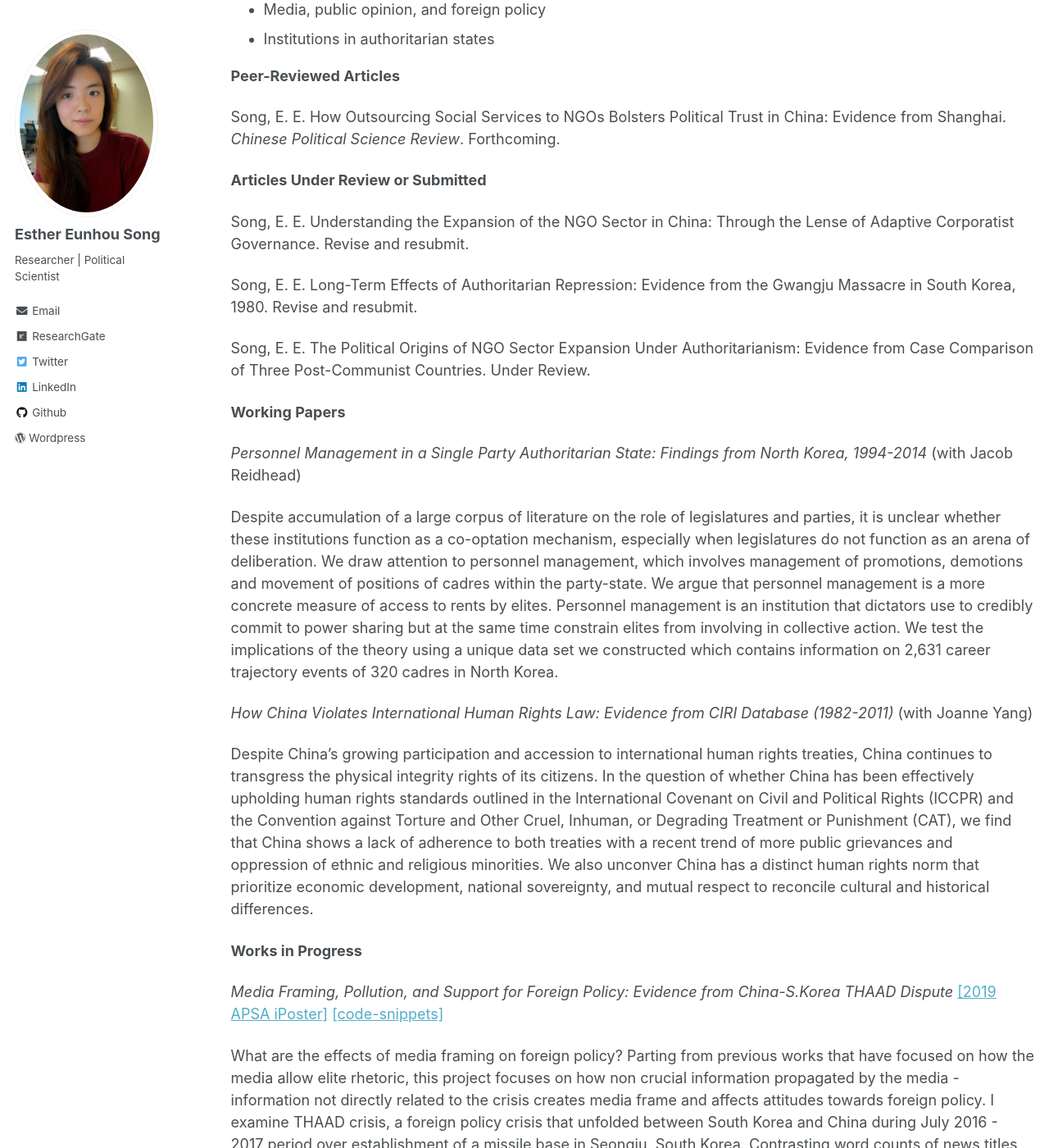
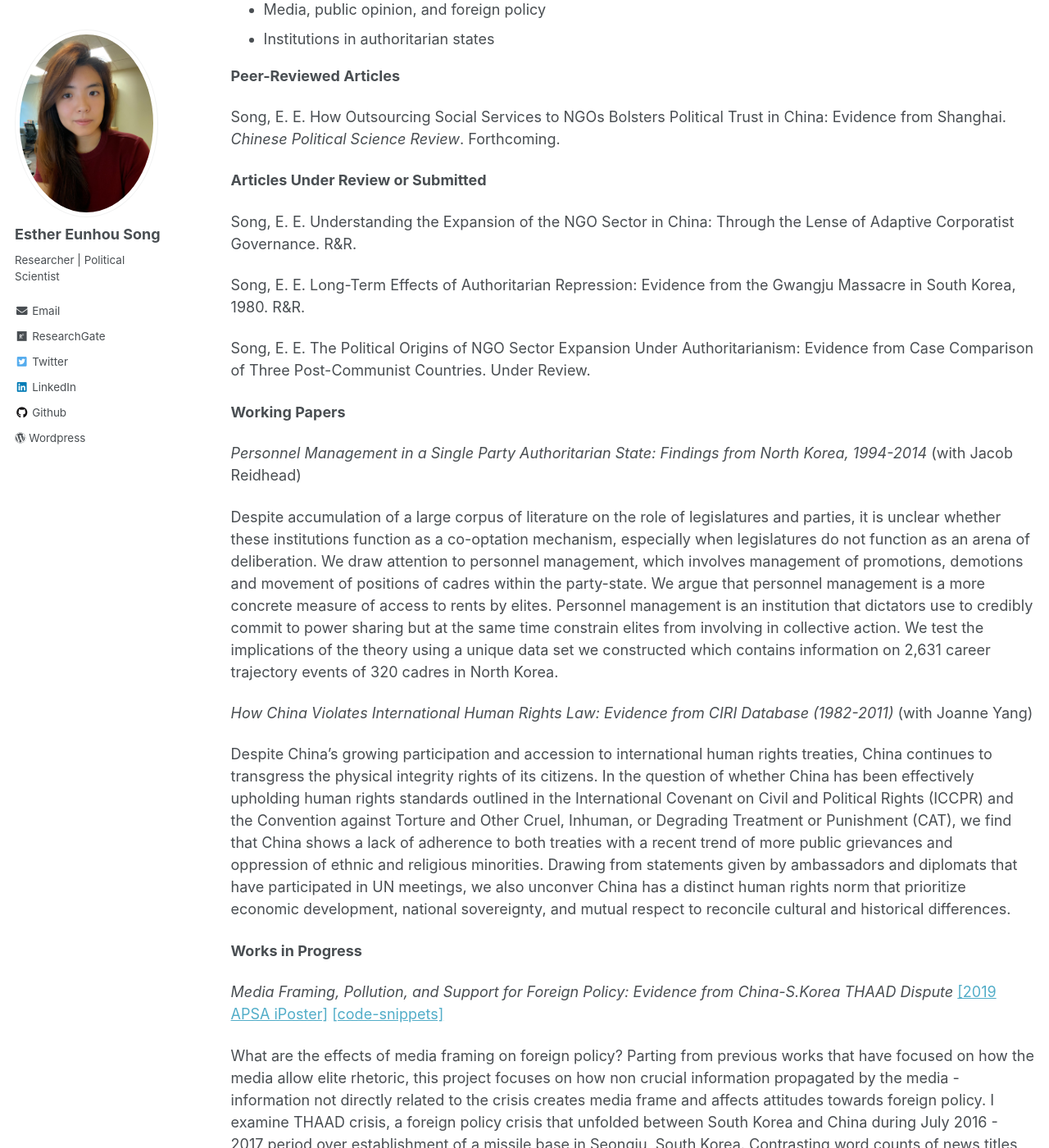
Before and after one commit to ehsong/ehsong.github.io, a Jekyll site: the page built from _pages/research.md, in a window 1280 px wide and 1400 px high, scrolled down 289 px. Shown: the whole window at 82% size. Built offline with Jekyll 4.4.1, drawn with Linux system fonts in a browser that asks for light colours.

Commit message:
Update research.md

```diff
--- a/_pages/research.md
+++ b/_pages/research.md
@@ -20,9 +20,9 @@ Song, E. E. How Outsourcing Social Services to NGOs Bolsters Political Trust in
 
 **Articles Under Review or Submitted**
 
-Song, E. E. Understanding the Expansion of the NGO Sector in China: Through the Lense of Adaptive Corporatist Governance. Revise and resubmit.
+Song, E. E. Understanding the Expansion of the NGO Sector in China: Through the Lense of Adaptive Corporatist Governance. R&R.
 
-Song, E. E. Long-Term Effects of Authoritarian Repression: Evidence from the Gwangju Massacre in South Korea, 1980. Revise and resubmit.
+Song, E. E. Long-Term Effects of Authoritarian Repression: Evidence from the Gwangju Massacre in South Korea, 1980. R&R.
 
 Song, E. E. The Political Origins of NGO Sector Expansion Under Authoritarianism: Evidence from Case Comparison of Three Post-Communist Countries. Under Review.
 
@@ -35,7 +35,8 @@ Despite accumulation of a large corpus of literature on the role of legislatures
 *How China Violates International Human Rights Law: Evidence from CIRI Database (1982-2011)* (with Joanne Yang)
 
 Despite China’s growing participation and accession to international human rights treaties, China continues to transgress the physical integrity rights of its citizens. In the question of whether China has been effectively upholding human rights standards outlined in the International Covenant on Civil and
-Political Rights (ICCPR) and the Convention against Torture and Other Cruel, Inhuman, or Degrading Treatment or Punishment (CAT), we find that China shows a lack of adherence to both treaties with a recent trend of more public grievances and oppression of ethnic and religious minorities. We also unconver China has a distinct human rights norm that prioritize economic development, national sovereignty, and mutual respect to reconcile cultural and historical differences.
+Political Rights (ICCPR) and the Convention against Torture and Other Cruel, Inhuman, or Degrading Treatment or Punishment (CAT), we find that China shows a lack of adherence to both treaties with a recent trend of more public grievances and oppression of ethnic and religious minorities. Drawing from statements given by
+ambassadors and diplomats that have participated in UN meetings, we also unconver China has a distinct human rights norm that prioritize economic development, national sovereignty, and mutual respect to reconcile cultural and historical differences.
 
 **Works in Progress**
 
```
